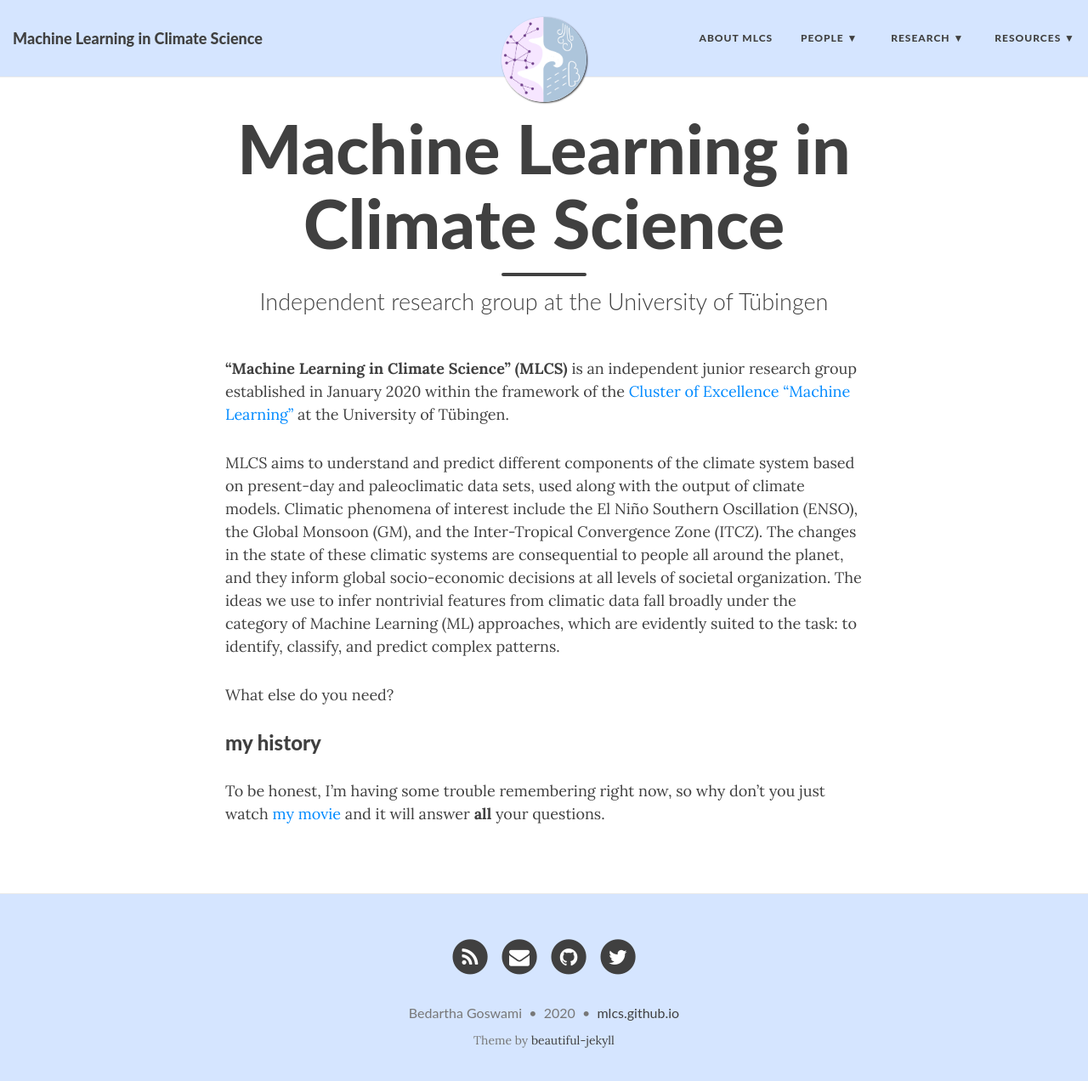
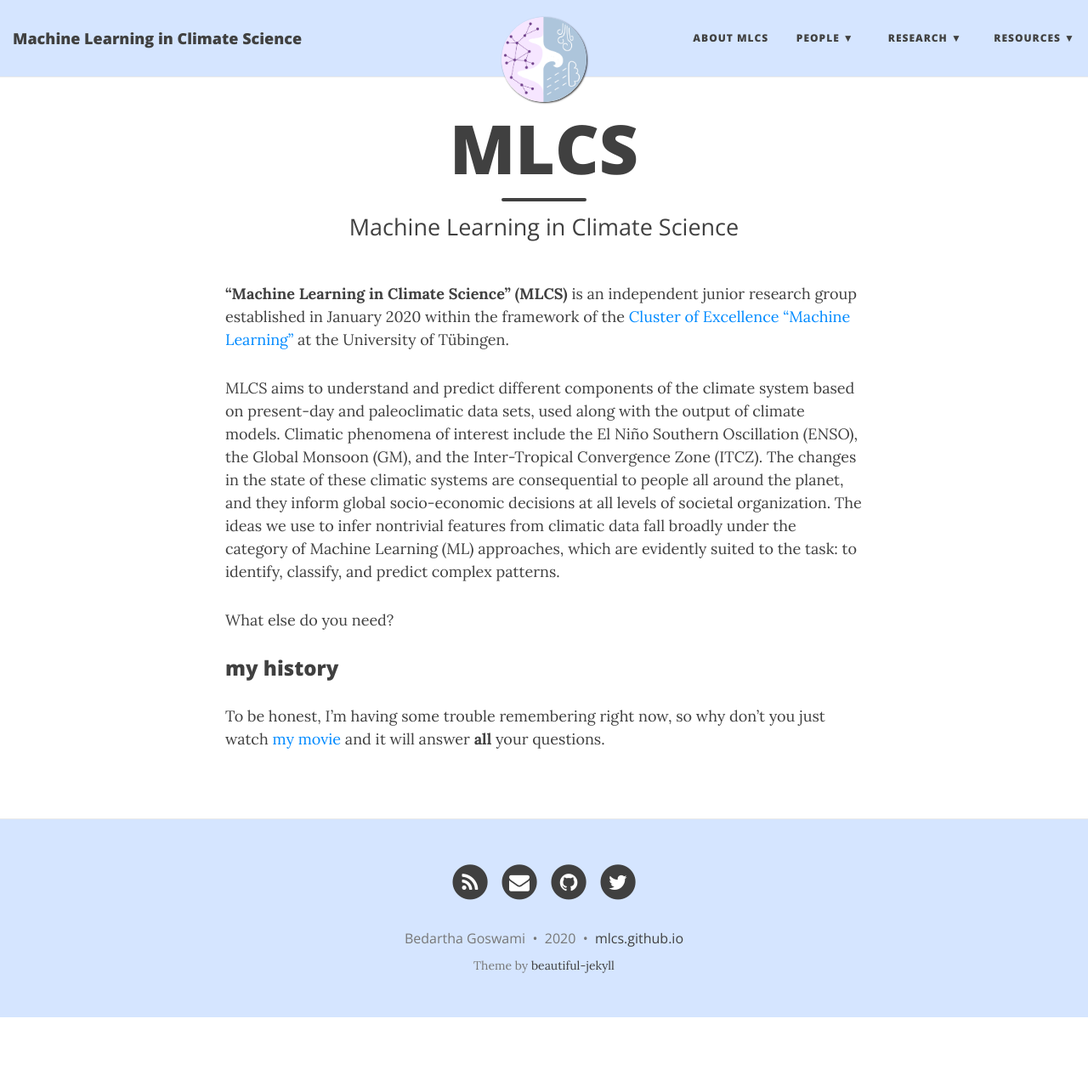
Before and after one commit to mlcs/mlcs.github.io, a Jekyll site: the page built from about-mlcs.md, in a window 1280 px wide and 1285 px high. Shown: the top 1272 px of the window at 85% size. Built offline with Jekyll 4.4.1, drawn with Linux system fonts in a browser that asks for light colours; nearby versions of some CDN libraries.

Commit message:
update font family; about page

```diff
--- a/about-mlcs.md
+++ b/about-mlcs.md
@@ -1,7 +1,7 @@
 ---
 layout: page
-title: Machine Learning in Climate Science
-subtitle: Independent research group at the University of Tübingen
+title: MLCS
+subtitle: Machine Learning in Climate Science
 ---
 
 **"Machine Learning in Climate Science" (MLCS)** is an independent
--- a/css/main.css
+++ b/css/main.css
@@ -22,7 +22,7 @@
   margin: 30px 0;
 }
 h1,h2,h3,h4,h5,h6 {
-  font-family: 'Lato', 'Open Sans', 'Helvetica Neue', Helvetica, Arial, sans-serif;
+  font-family: 'Montserrat', 'Open Sans', 'Helvetica Neue', Helvetica, Arial, sans-serif;
   font-weight: 800;
 }
 a {
@@ -57,7 +57,7 @@
 }
 
 .main-explain-area {
-  font-family: 'Lato', 'Roboto', 'Open Sans', 'Helvetica Neue', Helvetica, Arial, sans-serif;
+  font-family: 'Montserrat', 'Roboto', 'Open Sans', 'Helvetica Neue', Helvetica, Arial, sans-serif;
   padding: 15px inherit;
 }
 
@@ -108,7 +108,7 @@
 .navbar-custom {
   background-color: {{ site.navbar-col }};
   border-bottom: 1px solid #EAEAEA;
-  font-family: 'Lato', 'Open Sans', 'Helvetica Neue', Helvetica, Arial, sans-serif;
+  font-family: 'Montserrat', 'Open Sans', 'Helvetica Neue', Helvetica, Arial, sans-serif;
   {% if site.navbar-img %}
   background-image: url({{ site.navbar-img | relative_url }});
   background-attachment: fixed;
@@ -285,7 +285,7 @@
   padding: 0;
 }
 footer .copyright {
-  font-family: 'Lato', 'Open Sans', 'Helvetica Neue', Helvetica, Arial, sans-serif;
+  font-family: 'Montserrat', 'Open Sans', 'Helvetica Neue', Helvetica, Arial, sans-serif;
   text-align: center;
   margin-bottom: 0;
 }
@@ -351,7 +351,7 @@
   margin: 0 0 10px;
 }
 .post-preview .post-entry {
-  font-family: 'Lato', 'Open Sans', 'Helvetica Neue', Helvetica, Arial, sans-serif;
+  font-family: 'Montserrat', 'Open Sans', 'Helvetica Neue', Helvetica, Arial, sans-serif;
 }
 .post-entry-container {
   display: inline-block;
@@ -388,7 +388,7 @@
 /* --- Tags --- */
 
 .blog-tags {
-  font-family: 'Lato', 'Open Sans', 'Helvetica Neue', Helvetica, Arial, sans-serif;
+  font-family: 'Montserrat', 'Open Sans', 'Helvetica Neue', Helvetica, Arial, sans-serif;
   color: #999;
   font-size: 15px;
   margin-bottom: 30px;
@@ -481,7 +481,7 @@
   font-size: 27px;
   line-height: 1.1;
   display: block;
-  font-family: 'Lato', 'Open Sans', 'Helvetica Neue', Helvetica, Arial, sans-serif;
+  font-family: 'Montserrat', 'Open Sans', 'Helvetica Neue', Helvetica, Arial, sans-serif;
   font-weight: 300;
   margin: 10px 0 0;
 }
@@ -506,7 +506,7 @@
   padding: 5px 10px;
   font-size: 11px;
   color: #EEE;
-  font-family: 'Lato', 'Open Sans', 'Helvetica Neue', Helvetica, Arial, sans-serif;
+  font-family: 'Montserrat', 'Open Sans', 'Helvetica Neue', Helvetica, Arial, sans-serif;
   right: 0;
   bottom: 0;
   display: none;
@@ -590,7 +590,7 @@
 /* --- Pager --- */
 
 .pager li a {
-  font-family: 'Lato', 'Open Sans', 'Helvetica Neue', Helvetica, Arial, sans-serif;
+  font-family: 'Montserrat', 'Open Sans', 'Helvetica Neue', Helvetica, Arial, sans-serif;
   text-transform: uppercase;
   font-size: 14px;
   font-weight: 800;
@@ -770,7 +770,7 @@
 }
 
 #full-tags-list {
-  font-family: 'Lato', 'Open Sans', 'Helvetica Neue', Helvetica, Arial, sans-serif;
+  font-family: 'Montserrat', 'Open Sans', 'Helvetica Neue', Helvetica, Arial, sans-serif;
 }
 
 #full-tags-list .tag-entry {
```
